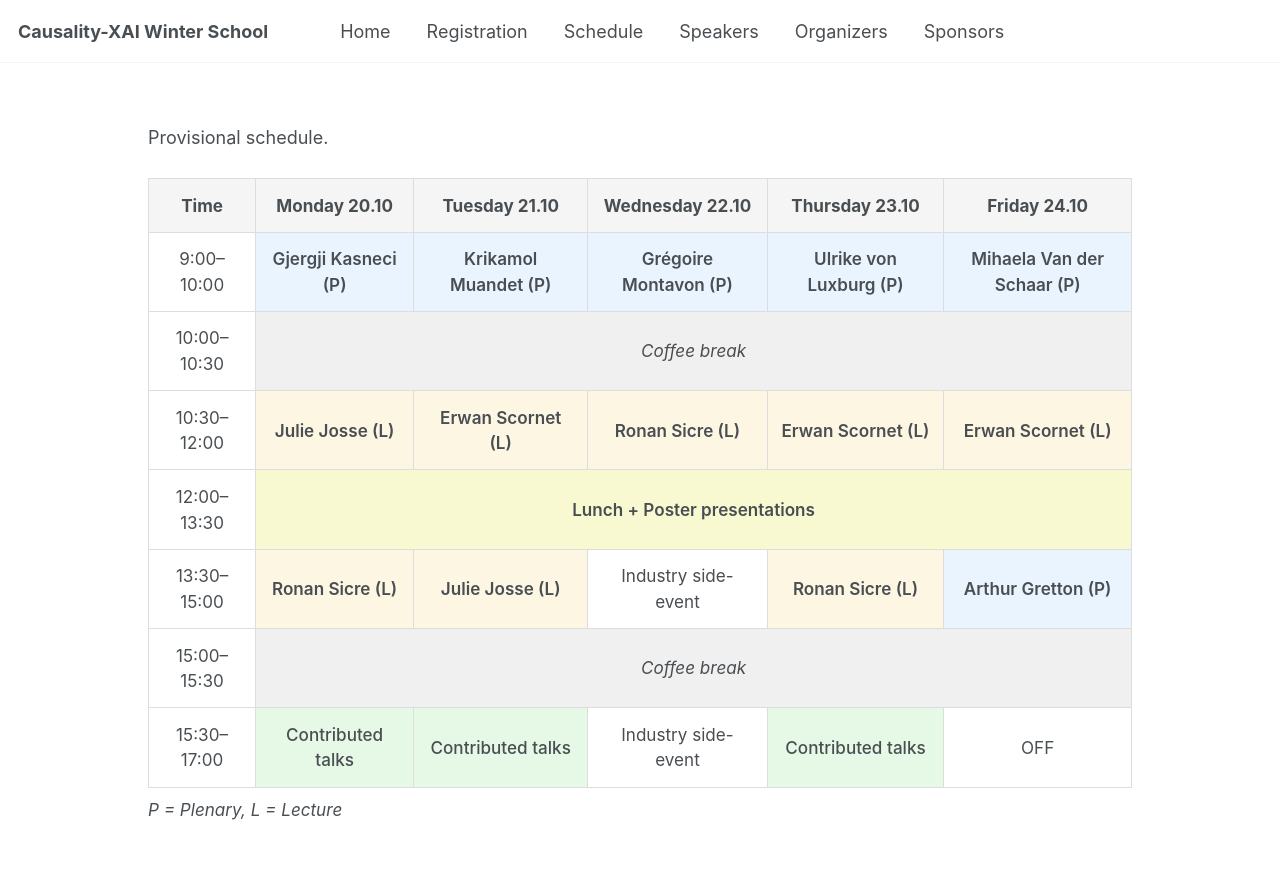
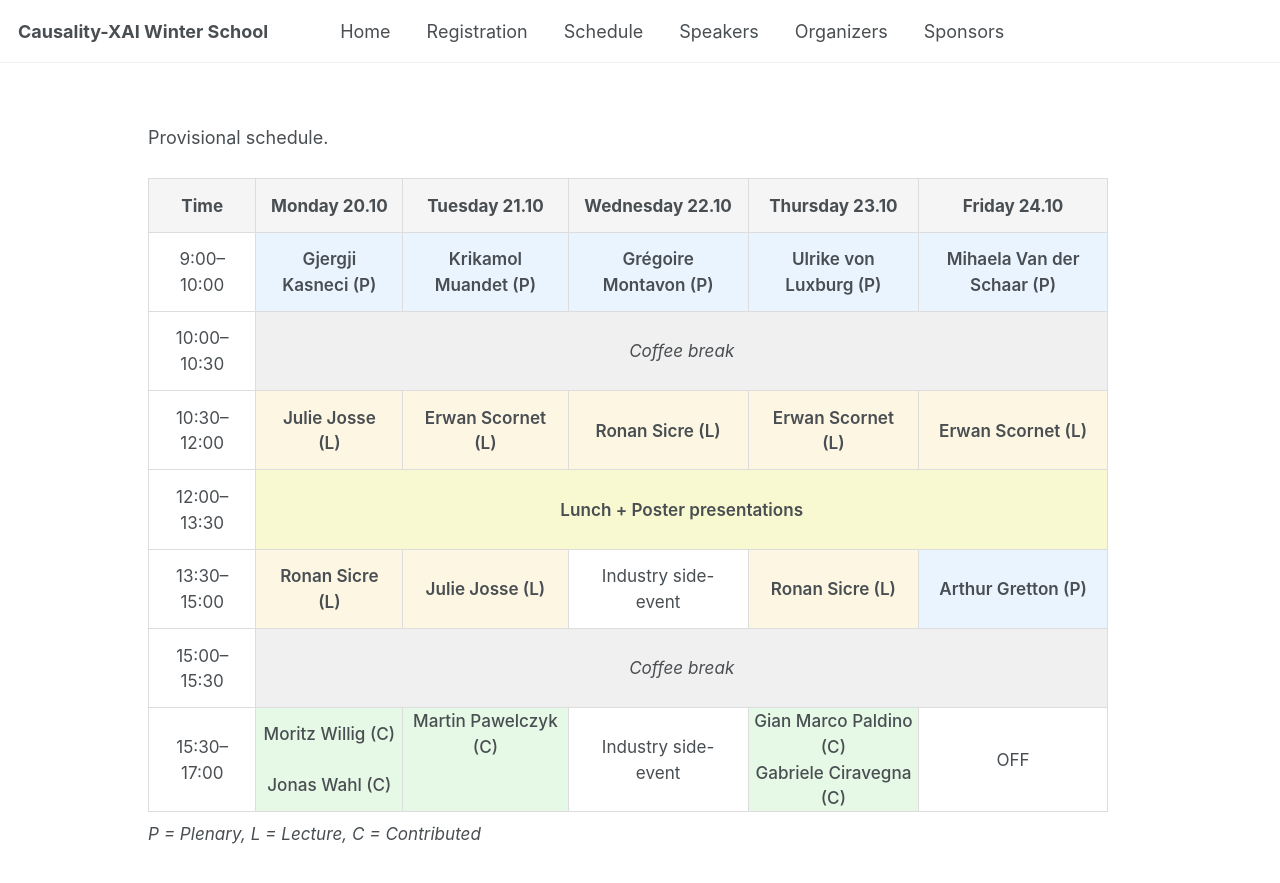
Before and after one commit to XAI-Winter-School/xai-winter-school.github.io, a Jekyll site: the page built from _pages/schedule.md, in a window 1280 px wide and 1036 px high. Shown: the top 883 px of the window. Built offline with Jekyll 4.4.1, drawn with Linux system fonts in a browser that asks for light colours.

Commit message:
update schedule

```diff
--- a/_pages/schedule.md
+++ b/_pages/schedule.md
@@ -8,12 +8,22 @@ Provisional schedule.
 
 
 <style>
+/*
 .schedule {
   width: 100%;
   border-collapse: collapse;
   margin: 1.5rem 0;
   font-size: 0.95rem;
 }
+*/
+
+.schedule {
+  width: 75vw;   /* use full viewport width */
+  margin-left: calc(-50vw + 50%); /* center it by shifting */
+  margin: 1.5rem 0;
+  font-size: 0.95rem;
+}
+
 .schedule th, .schedule td {
   border: 1px solid #ddd;
   padding: 0.75rem;
@@ -30,10 +40,12 @@ Provisional schedule.
 .schedule .plenary {
   background-color: #eaf4ff;
   font-weight: 600;
+  height: 2.5rem;
 }
 .schedule .lecture {
   background-color: #fdf6e3;
   font-weight: 600;
+  height: 3.5rem;
 }
 .schedule .break {
   background-color: #f0f0f0;
@@ -52,6 +64,20 @@ Provisional schedule.
 .schedule .contributed {
   background-color: #e6f9e6;
   font-weight: 500;
+  height: 4.75rem;
+  padding: 0;           /* remove extra padding so 100% really fills */
+}
+.schedule .contrib-container {
+  display: flex;
+  flex-direction: column;
+  justify-content: space-between; /* evenly distribute top & bottom */
+  height: 100%;
+}
+.schedule .contrib-container div {
+  flex: 1;                  /* each speaker gets half height */
+  display: flex;            /* center text vertically */
+  align-items: center;
+  justify-content: center;  /* center text horizontally */
 }
 </style>
 
@@ -105,12 +131,27 @@ Provisional schedule.
     </tr>
     <tr>
       <td>15:30–17:00</td>
-      <td class="contributed">Contributed talks</td>
-      <td class="contributed">Contributed talks</td>
+      <td class="contributed">
+        <div class="contrib-container">
+          <div>Moritz Willig (C)</div>
+          <div>Jonas Wahl (C)</div>
+        </div>
+      </td>
+      <td class="contributed">
+        <div class="contrib-container">
+          <div>Martin Pawelczyk (C)</div>
+          <div></div>
+        </div>
+      </td>
       <td>Industry side-event</td>
-      <td class="contributed">Contributed talks</td>
+      <td class="contributed">
+        <div class="contrib-container">
+          <div>Gian Marco Paldino (C)</div>
+          <div>Gabriele Ciravegna (C)</div>
+        </div>
+      </td>
       <td>OFF</td>
     </tr>
   </tbody>
-  <caption>P = Plenary, L = Lecture</caption>
+  <caption>P = Plenary, L = Lecture, C = Contributed</caption>
 </table>
```
